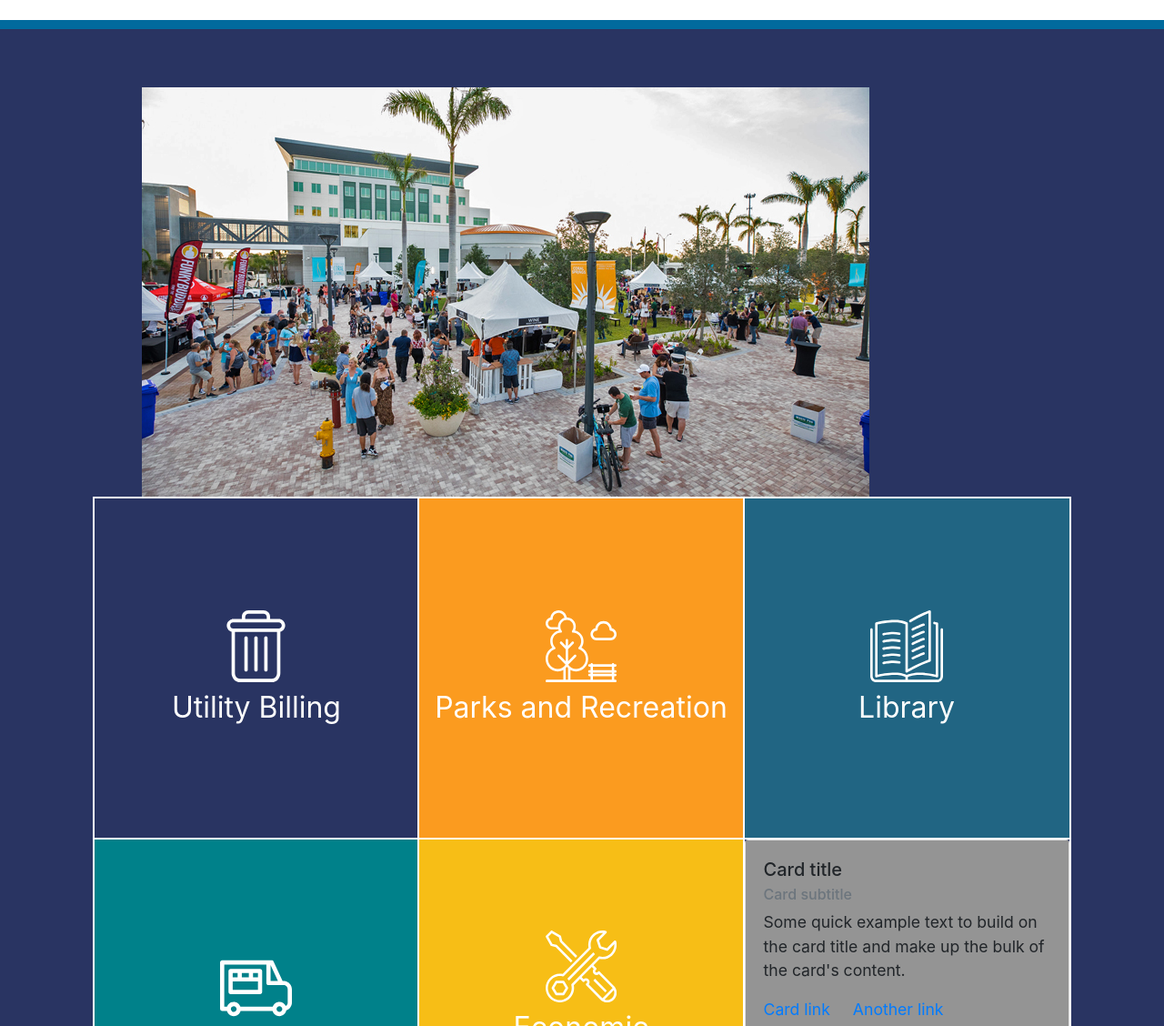
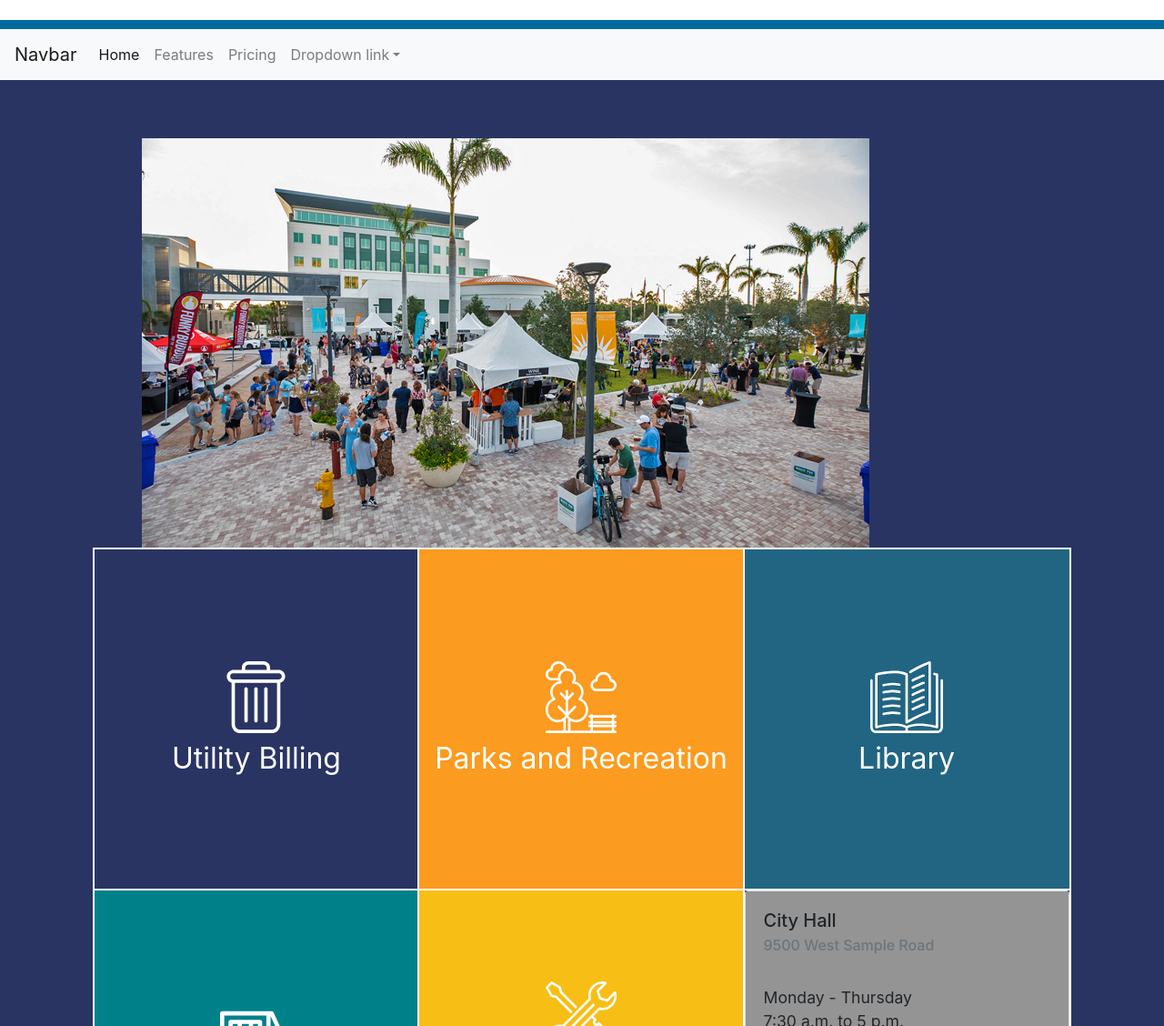
Before and after one commit to crlycx/Coral-Springs-FL-redesign, a plain HTML site: page index.html in a window 1280 px wide. Shown: the part 172-1300 px from the top of the page at 91% size. Drawn offline with nearby package versions, Linux system fonts and the light colour scheme.

Commit message:
add navbar to over1000.css

```diff
--- a/index.html
+++ b/index.html
@@ -41,8 +41,37 @@
           <img src="public/images/logo-full.png" alt="">
         </div>
     </div>
-
   </section>
+    <div id="over1000-navbar">
+      <nav class="navbar navbar-expand-lg navbar-light bg-light">
+      <a class="navbar-brand" href="#">Navbar</a>
+      <button class="navbar-toggler" type="button" data-toggle="collapse" data-target="#navbarNavDropdown" aria-controls="navbarNavDropdown" aria-expanded="false" aria-label="Toggle navigation">
+        <span class="navbar-toggler-icon"></span>
+      </button>
+      <div class="collapse navbar-collapse" id="navbarNavDropdown">
+        <ul class="navbar-nav">
+          <li class="nav-item active">
+            <a class="nav-link" href="#">Home <span class="sr-only">(current)</span></a>
+          </li>
+          <li class="nav-item">
+            <a class="nav-link" href="#">Features</a>
+          </li>
+          <li class="nav-item">
+            <a class="nav-link" href="#">Pricing</a>
+          </li>
+          <li class="nav-item dropdown">
+            <a class="nav-link dropdown-toggle" href="#" id="navbarDropdownMenuLink" role="button" data-toggle="dropdown" aria-haspopup="true" aria-expanded="false">
+              Dropdown link</a>
+            <div class="dropdown-menu" aria-labelledby="navbarDropdownMenuLink">
+              <a class="dropdown-item" href="#">Action</a>
+              <a class="dropdown-item" href="#">Another action</a>
+              <a class="dropdown-item" href="#">Something else here</a>
+            </div>
+          </li>
+        </ul>
+      </div>
+      </nav>
+    </div>
 
 
   <section id="homepage-container">
@@ -59,11 +88,11 @@
       <div id="homepage-contact">
         <div class="card">
           <div class="card-body">
-            <h5 class="card-title">Card title</h5>
-            <h6 class="card-subtitle mb-2 text-muted">Card subtitle</h6>
-            <p class="card-text">Some quick example text to build on the card title and make up the bulk of the card's content.</p>
-            <a href="#" class="card-link">Card link</a>
-            <a href="#" class="card-link">Another link</a>
+            <h5 class="card-title">City Hall</h5>
+            <h6 class="card-subtitle mb-2 text-muted">9500 West Sample Road</h6>
+            <p class="card-text"><br>Monday - Thursday<br>7:30 a.m. to 5 p.m.<br>Friday<br>7:30 a.m. to 2:30 p.m.</p><br>
+            <a href="#" class="card-link">Citizen Services:</a><br>
+            <a href="#" class="card-link">954-344-1000</a>
           </div>
         </div>
       </div>
--- a/public/css/over1000.css
+++ b/public/css/over1000.css
@@ -15,6 +15,11 @@ div#homepage-picture {
 div#homepage-picture img {
   width: auto;
   padding: 0 5%;
+}
+
+div#over1000-navbar {
+  display: block;
+  width: auto;
 }
 
 div#homepage-contact {
--- a/public/css/over500.css
+++ b/public/css/over500.css
@@ -52,6 +52,10 @@ div#homepage-picture {
 }
 
 div#homepage-contact {
+  display: none;
+}
+
+div#over1000-navbar {
   display: none;
 }
 
--- a/public/css/styles.css
+++ b/public/css/styles.css
@@ -9,6 +9,10 @@ div#homepage-picture {
 }
 
 div#homepage-contact {
+  display: none;
+}
+
+div#over1000-navbar {
   display: none;
 }
 
```
